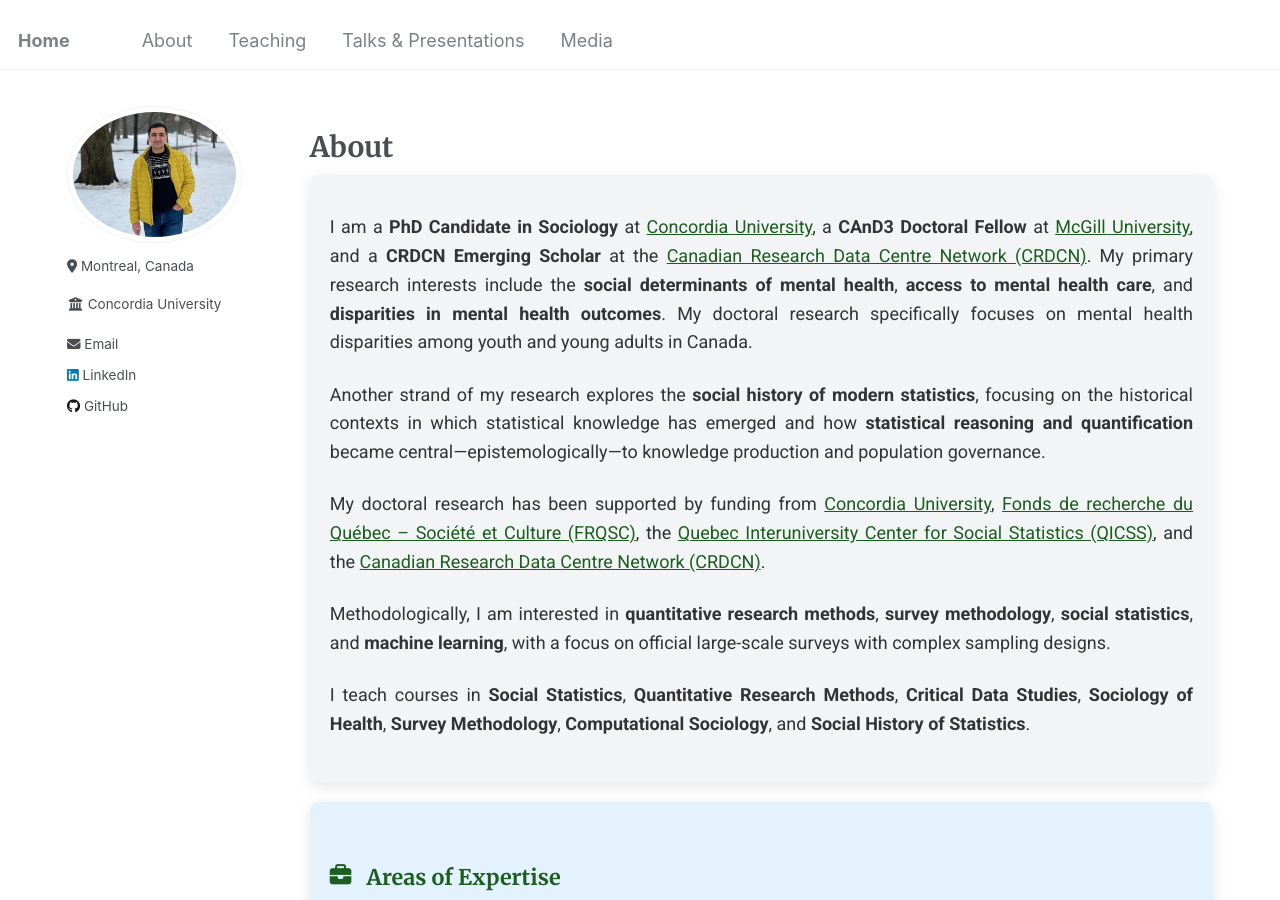
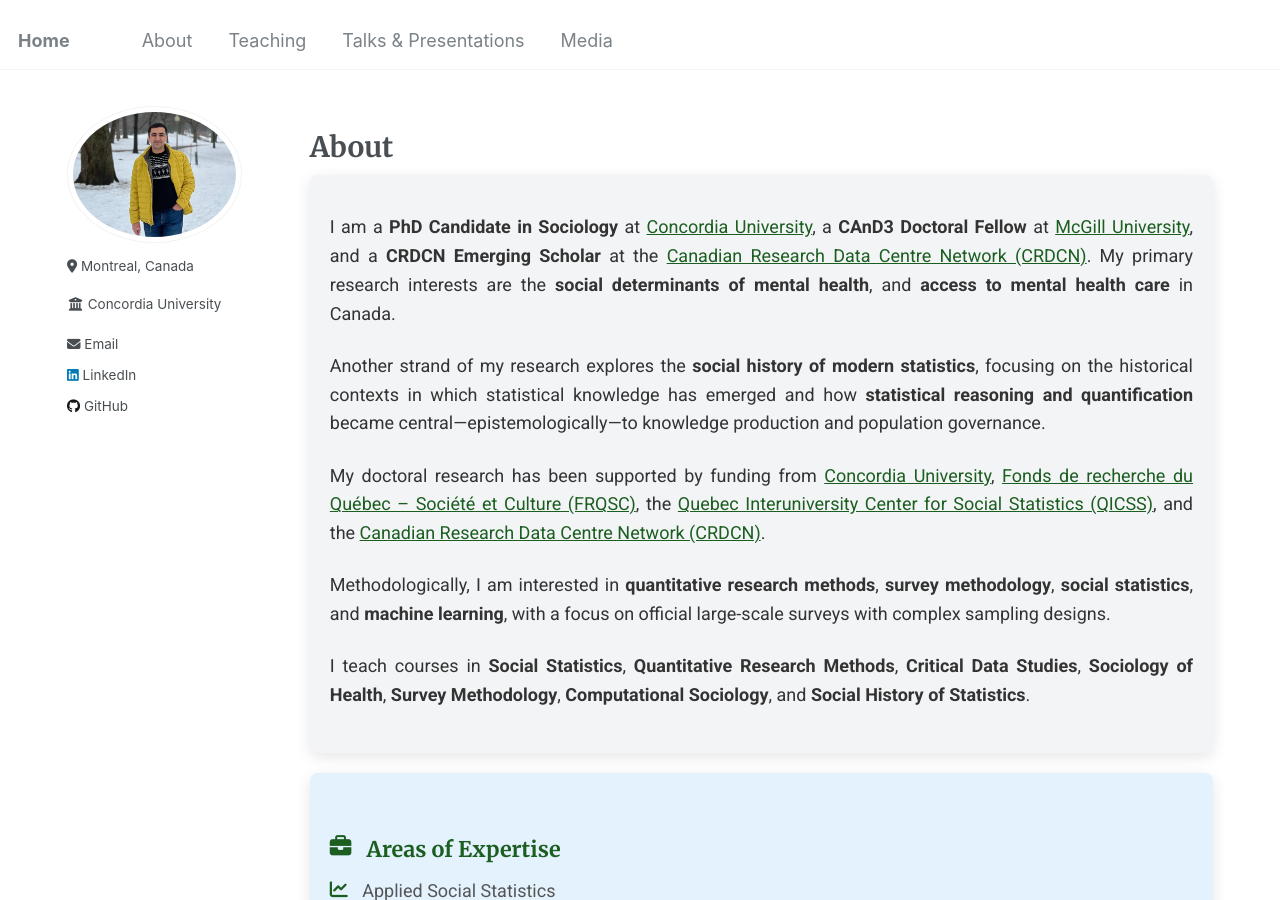
Before and after one commit to Mohsnmonji/mohsnmonji.github.io, a Jekyll site: the page built from about-me.md, in a window 1280 px wide and 900 px high. Built offline with Jekyll 4.4.1, drawn with Linux system fonts in a browser that asks for light colours.

Commit message:
Update about-me.md

```diff
--- a/about-me.md
+++ b/about-me.md
@@ -92,10 +92,8 @@ author_profile: true
     <a href="https://www.mcgill.ca/cand3/our-people/fellows-2024-25" target="_blank">McGill University</a>,
     and a <strong>CRDCN Emerging Scholar</strong> at the
     <a href="https://crdcn.ca" target="_blank">Canadian Research Data Centre Network (CRDCN)</a>.
-    My primary research interests include the <strong>social determinants of mental health</strong>,
-    <strong>access to mental health care</strong>, and
-    <strong>disparities in mental health outcomes</strong>.
-    My doctoral research specifically focuses on mental health disparities among youth and young adults in Canada.
+    My primary research interests are the <strong>social determinants of mental health</strong>,
+     and <strong>access to mental health care</strong> in Canada.
   </p>
   <p>
     Another strand of my research explores the <strong>social history of modern statistics</strong>,
```
